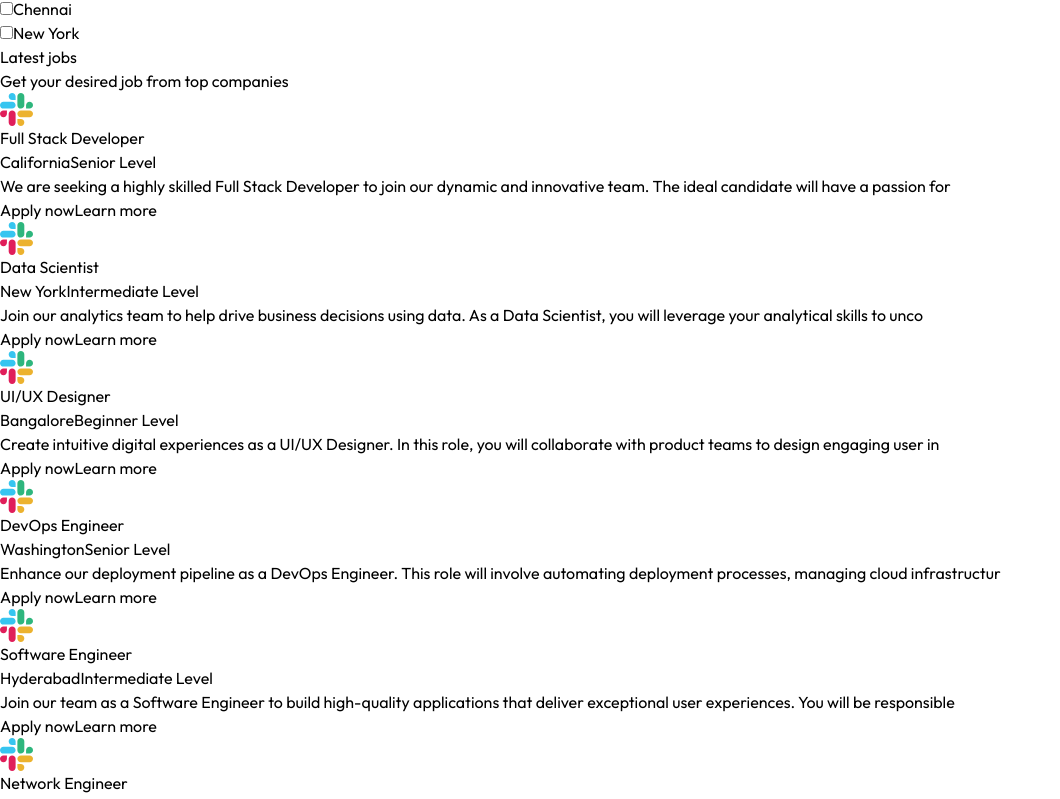
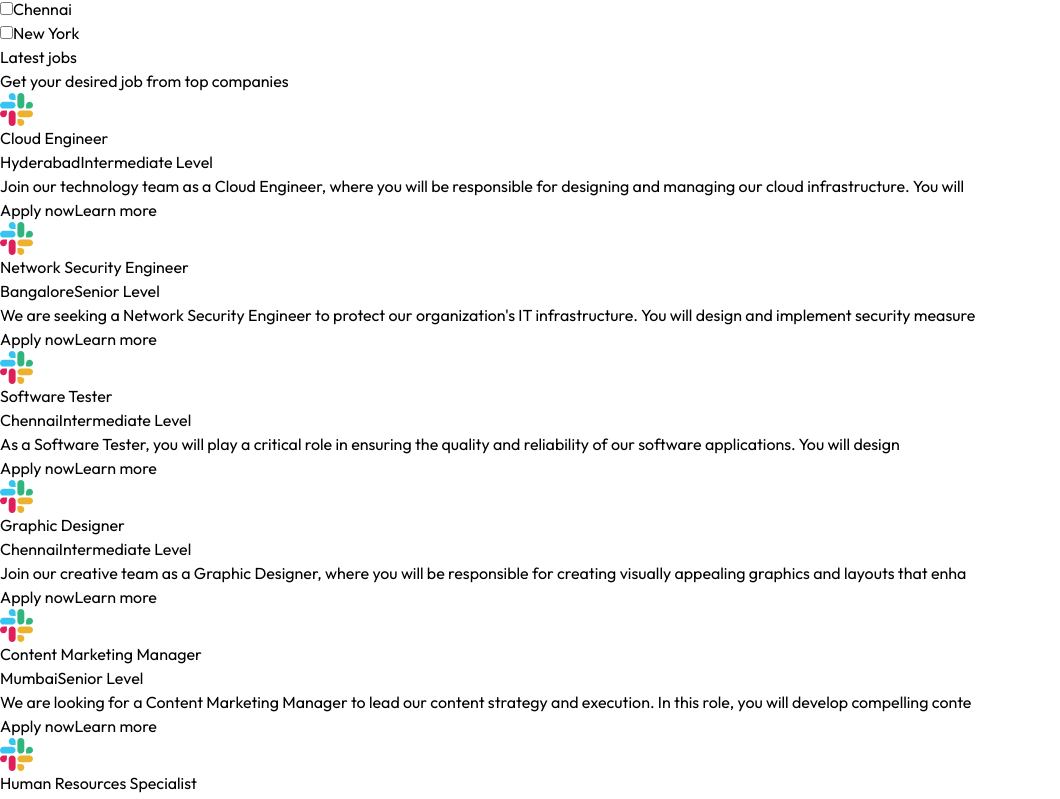
Before and after one commit to Riyashinde646/Job-portal-app, a React (Vite) app in the folder client/: page / in a window 1280 px wide. Shown: the part 955-1754 px from the top of the page, without its empty margins (0-1060 px from the left). Built offline with nearby package versions, Linux system fonts and the light colour scheme; no server answers.

Commit message:
30/12/24
sorted according to categories

```diff
--- a/client/src/components/Joblisting.jsx
+++ b/client/src/components/Joblisting.jsx
@@ -16,7 +16,7 @@ const Joblisting= () =>{
     const[filteredJobs,setFilteredjobs]=useState(jobs)
 
     const handledCategoryChange=(category)=>{
-        selectedCategories(
+        setSelectedCategories(
             prev => prev.includes(category) ? prev.filter(c=> c!==category):[...prev,category]
         )
 
@@ -37,7 +37,11 @@ const Joblisting= () =>{
         const newFilteredJobs=jobs.slice().reverse().filter(
             job=>matchesCategory(job) && matchesLocation(job) &&  matchesSearchLocation(job)
            )
-    },[])
+
+         setFilteredjobs(newFilteredJobs)
+         setCurrentPage(1)
+
+    },[jobs,selectedCategories,selectedLocations,searchFilter])
 
   return(
     <div className="container 2xl:px-20 mx-auto flex flex-col lg:flex-row max-lg:space-y-8 py-8">
@@ -77,7 +81,8 @@ const Joblisting= () =>{
                 {
                     JobCategories.map((category,index)=>(
                         <li className="flex gap-3 items-center" key={index}>
-                            <input className="scale-125" type="checkbox" onChange={()=> handledCategoryChange(category)}
+                            <input className="scale-125" type="checkbox"
+                            onChange={()=> handledCategoryChange(category)}
                             checked={selectedCategories.includes(category)}
                             />
                             {category}
@@ -110,7 +115,7 @@ const Joblisting= () =>{
         <h3 className="font-medium text-3xl py-2" id="job-list">Latest jobs</h3>
         <p className="mb-8">Get your desired job from top companies</p>
         <div className="grid grid-cols-1 sm:grid-cols-2 xl:grid-cols-3 gap-4">
-            {jobs.slice((currentPage-1)*6,currentPage*6).map((job,index )=>(
+            {filteredJobs.slice((currentPage-1)*6,currentPage*6).map((job,index )=>(
                 <Jobcard key={index} job={job}/>
         ))}
 
```
